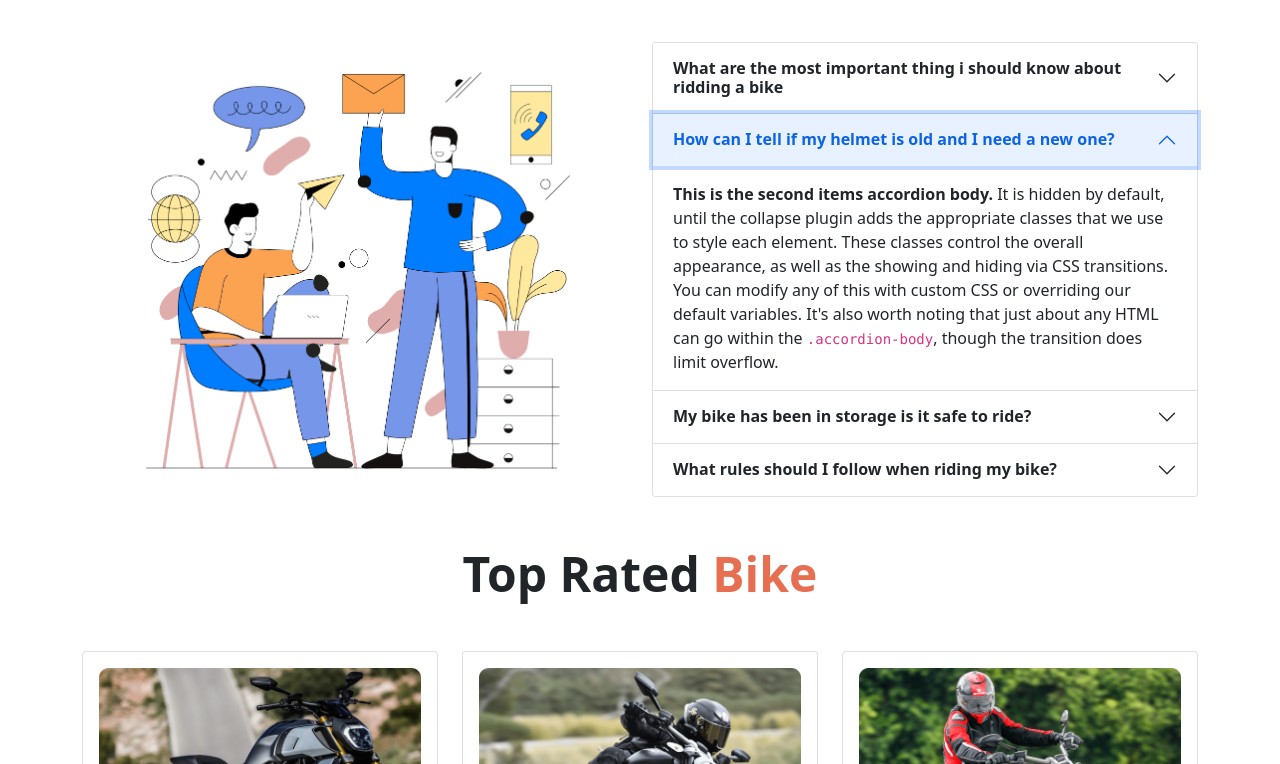
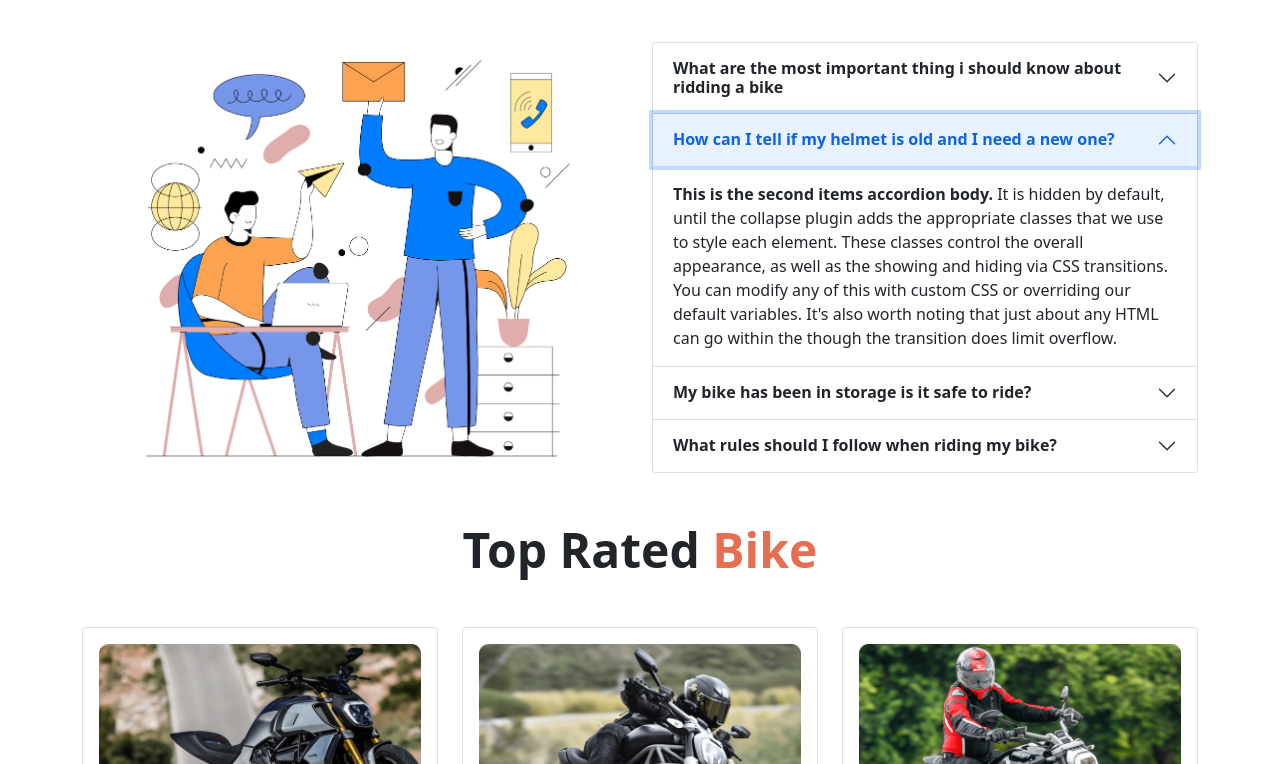
Before and after one commit to md-nazim-Hossain/honda-cbr, a plain HTML site: page index.html in a window 1280 px wide. Both pictures are taken after a click on the button "How can I tell if my helmet is old and I need a new one?". Shown: the part 1861-2625 px from the top of the page. Drawn offline with Linux system fonts and the light colour scheme.

Commit message:
channge accordin

```diff
--- a/index.html
+++ b/index.html
@@ -19,7 +19,7 @@
         <div class="container mx-auto row g-4 d-flex jusify-content-between align-items-center p-5">
             <div class="col-12 col-lg-6">
                 <small class="text-color">Computer-controlled digital transisted electronics advanced</small>
-                <h3 class="text-light mt-3">HONDA CBR</h3>
+                <h3 class="text-light mt-3">HONDA CBR 300R</h3>
                 <p class="text-color my-3">Honad cbr 300R is best bike in the world.This is very first honda in the world.
                     The Bike Looks is very beautifull.and price is very lower compare to other bike.
                 </p>
@@ -171,7 +171,7 @@
                             </h2>
                             <div id="collapseTwo" class="accordion-collapse collapse" aria-labelledby="headingTwo" data-bs-parent="#accordionExample">
                                 <div class="accordion-body">
-                                <strong>This is the second items accordion body.</strong> It is hidden by default, until the collapse plugin adds the appropriate classes that we use to style each element. These classes control the overall appearance, as well as the showing and hiding via CSS transitions. You can modify any of this with custom CSS or overriding our default variables. It's also worth noting that just about any HTML can go within the <code>.accordion-body</code>, though the transition does limit overflow.
+                                <strong>This is the second items accordion body.</strong> It is hidden by default, until the collapse plugin adds the appropriate classes that we use to style each element. These classes control the overall appearance, as well as the showing and hiding via CSS transitions. You can modify any of this with custom CSS or overriding our default variables. It's also worth noting that just about any HTML can go within the though the transition does limit overflow.
                                 </div>
                             </div>
                         </div>
@@ -183,7 +183,7 @@
                             </h2>
                             <div id="collapseFour" class="accordion-collapse collapse" aria-labelledby="headingThree" data-bs-parent="#accordionExample">
                                 <div class="accordion-body">
-                                <strong>This is the third item's accordion body.</strong> It is hidden by default, until the collapse plugin adds the appropriate classes that we use to style each element. These classes control the overall appearance, as well as the showing and hiding via CSS transitions. You can modify any of this with custom CSS or overriding our default variables. It's also worth noting that just about any HTML can go within the <code>.accordion-body</code>, though the transition does limit overflow.
+                                <strong>This is the third item's accordion body.</strong> It is hidden by default, until the collapse plugin adds the appropriate classes that we use to style each element. These classes control the overall appearance, as well as the showing and hiding via CSS transitions. You can modify any of this with custom CSS or overriding our default variables. It's also worth noting that just about any HTML can go within the though the transition does limit overflow.
                                 </div>
                             </div>
                         </div>
@@ -195,7 +195,7 @@
                             </h2>
                             <div id="collapseThree" class="accordion-collapse collapse" aria-labelledby="headingThree" data-bs-parent="#accordionExample">
                                 <div class="accordion-body">
-                                <strong>This is the third item's accordion body.</strong> It is hidden by default, until the collapse plugin adds the appropriate classes that we use to style each element. These classes control the overall appearance, as well as the showing and hiding via CSS transitions. You can modify any of this with custom CSS or overriding our default variables. It's also worth noting that just about any HTML can go within the <code>.accordion-body</code>, though the transition does limit overflow.
+                                <strong>This is the third item's accordion body.</strong> It is hidden by default, until the collapse plugin adds the appropriate classes that we use to style each element. These classes control the overall appearance, as well as the showing and hiding via CSS transitions. You can modify any of this with custom CSS or overriding our default variables. It's also worth noting that just about any HTML can go within the though the transition does limit overflow.
                                 </div>
                             </div>
                         </div>
```
